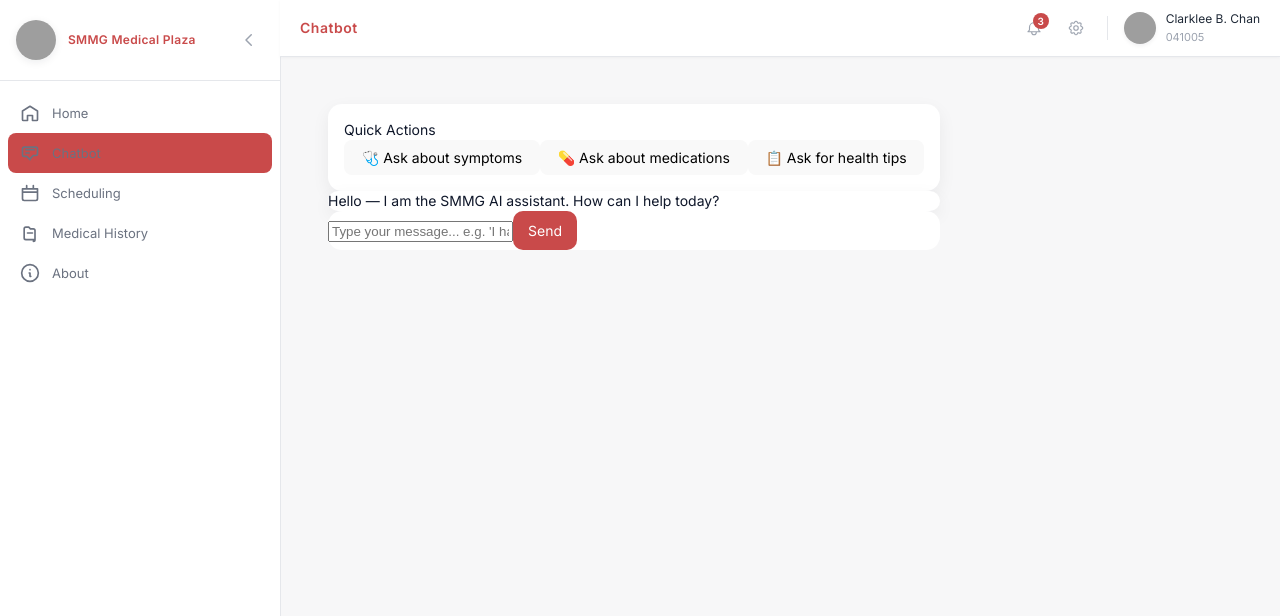
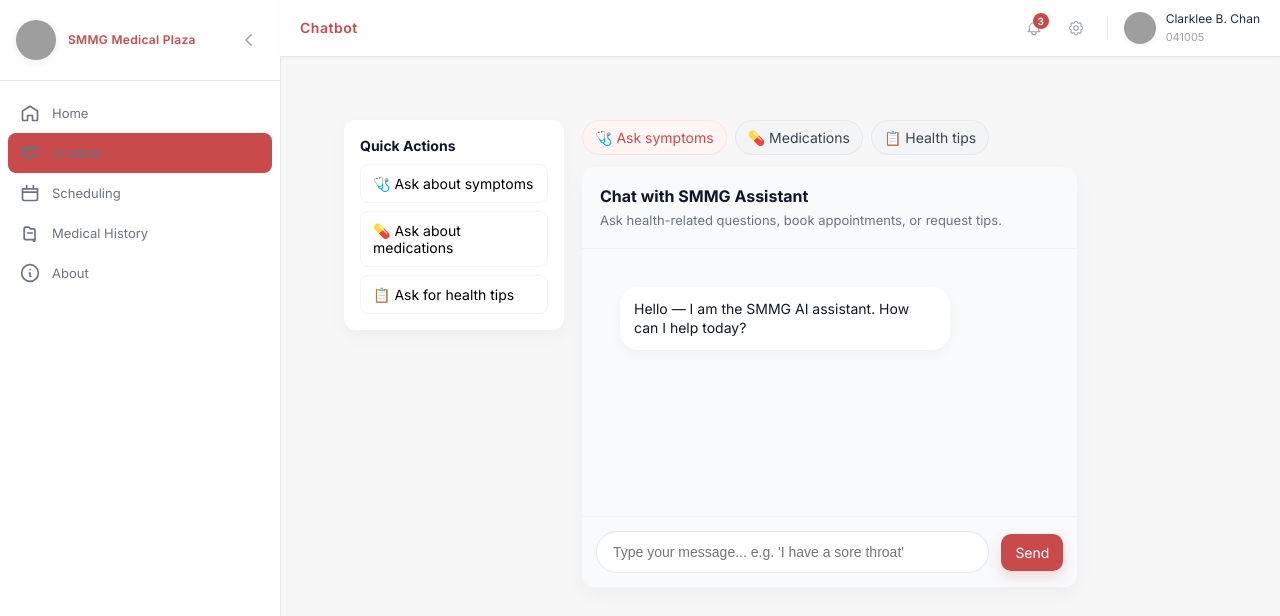
Before and after one commit to JmGinete164/SMMG, a React (Vite) app in the folder health-frontend/: page /chatbot in a window 1280 px wide. Shown: the top 616 px of the page. Built offline with nearby package versions, Linux system fonts and the light colour scheme; grey boxes are pictures that could not be loaded.

Commit message:
Update Chatbot component

```diff
--- a/health-frontend/src/pages/Chatbot.jsx
+++ b/health-frontend/src/pages/Chatbot.jsx
@@ -1,23 +1,20 @@
 import React, { useState, useRef, useEffect } from 'react';
 
-const LeftPanel = ({ onQuick }) => (
-  <aside className="w-80 p-4 card-clean rounded-lg-14">
-    <div className="text-sm font-semibold mb-3">Quick Actions</div>
-    <div className="space-y-2">
-      <button onClick={() => onQuick('I have a headache, what could it be?')} className="w-full text-left p-3 rounded-md hover:bg-gray-50">🩺 Ask about symptoms</button>
-      <button onClick={() => onQuick('What are common side effects of amoxicillin?')} className="w-full text-left p-3 rounded-md hover:bg-gray-50">💊 Ask about medications</button>
-      <button onClick={() => onQuick('Give me some tips for healthy living')} className="w-full text-left p-3 rounded-md hover:bg-gray-50">📋 Ask for health tips</button>
-    </div>
-  </aside>
+const QuickActions = ({ onQuick }) => (
+  <div style={{ display: 'flex', gap: 8, flexWrap: 'wrap' }}>
+    <button onClick={() => onQuick('I have a headache, what could it be?')} style={{ padding: '8px 12px', borderRadius: 999, background: '#FFF5F5', border: '1px solid #FEE2E2', color: '#C94A4A', cursor: 'pointer' }}>🩺 Ask symptoms</button>
+    <button onClick={() => onQuick('What are common side effects of amoxicillin?')} style={{ padding: '8px 12px', borderRadius: 999, background: '#F3F4F6', border: '1px solid #E5E7EB', color: '#374151', cursor: 'pointer' }}>💊 Medications</button>
+    <button onClick={() => onQuick('Give me some tips for healthy living')} style={{ padding: '8px 12px', borderRadius: 999, background: '#F3F4F6', border: '1px solid #E5E7EB', color: '#374151', cursor: 'pointer' }}>📋 Health tips</button>
+  </div>
 );
 
 const ChatWindow = ({ messages }) => {
   const ref = useRef();
   useEffect(() => { if (ref.current) ref.current.scrollTop = ref.current.scrollHeight; }, [messages]);
   return (
-    <div ref={ref} className="flex-1 p-6 flex flex-col gap-4 overflow-auto bg-card rounded-lg-14 shadow-soft" style={{ maxHeight: '62vh' }}>
+    <div ref={ref} style={{ display: 'flex', flexDirection: 'column', gap: 12, overflow: 'auto', padding: 20 }}>
       {messages.map((m, i) => (
-        <div key={i} className={`max-w-3/4 p-3 rounded-2xl ${m.role === 'user' ? 'self-end bg-primary-red-50 text-primary-red' : 'self-start bg-white text-gray-800'} shadow-sm`}>
+        <div key={i} style={{ maxWidth: '72%', padding: '12px 14px', borderRadius: 18, alignSelf: m.role === 'user' ? 'flex-end' : 'flex-start', background: m.role === 'user' ? 'rgba(201,74,74,0.08)' : '#FFFFFF', color: m.role === 'user' ? '#C94A4A' : '#111827', boxShadow: '0 4px 12px rgba(15,23,42,0.04)' }}>
           {m.content}
         </div>
       ))}
@@ -42,17 +39,45 @@ const Chatbot = () => {
   }
 
   return (
-    <div className="flex flex-col md:flex-row gap-6 min-h-0">
-      <div className="md:w-80 flex-shrink-0">
-        <LeftPanel onQuick={(q) => send(q)} />
-      </div>
+    <div style={{ display: 'flex', justifyContent: 'center', padding: 16 }}>
+      <div style={{ width: '100%', maxWidth: 980, display: 'flex', gap: 18 }}>
+        {/* Left quick panel (optional on small screens) */}
+        <div style={{ width: 220, flexShrink: 0 }}>
+          <div style={{ background: '#FFFFFF', padding: 16, borderRadius: 12, boxShadow: '0 6px 18px rgba(15,23,42,0.04)' }}>
+            <div style={{ fontSize: 14, fontWeight: 700, marginBottom: 8 }}>Quick Actions</div>
+            <div style={{ display: 'flex', flexDirection: 'column', gap: 8 }}>
+              <button onClick={() => send('I have a headache, what could it be?')} style={{ textAlign: 'left', padding: '10px 12px', borderRadius: 8, background: 'transparent', border: '1px solid #F3F4F6', cursor: 'pointer' }}>🩺 Ask about symptoms</button>
+              <button onClick={() => send('What are common side effects of amoxicillin?')} style={{ textAlign: 'left', padding: '10px 12px', borderRadius: 8, background: 'transparent', border: '1px solid #F3F4F6', cursor: 'pointer' }}>💊 Ask about medications</button>
+              <button onClick={() => send('Give me some tips for healthy living')} style={{ textAlign: 'left', padding: '10px 12px', borderRadius: 8, background: 'transparent', border: '1px solid #F3F4F6', cursor: 'pointer' }}>📋 Ask for health tips</button>
+            </div>
+          </div>
+        </div>
 
-      <div className="flex-1 flex flex-col gap-3 min-h-0">
-        <ChatWindow messages={messages} />
+        {/* Chat area */}
+        <div style={{ flex: 1, display: 'flex', flexDirection: 'column', gap: 12 }}>
+          {/* Quick actions row aligned with chat area */}
+          <div style={{ display: 'flex', alignItems: 'center', justifyContent: 'flex-start' }}>
+            <QuickActions onQuick={(q) => send(q)} />
+          </div>
 
-        <div className="p-4 flex gap-3 items-center bg-card rounded-lg-14 shadow-sm">
-          <input value={text} onChange={(e) => setText(e.target.value)} className="flex-1 border border-gray-100 rounded-full px-4 py-3" placeholder="Type your message... e.g. 'I have a sore throat'" />
-          <button onClick={() => send(text)} className="btn-primary">Send</button>
+          <div style={{ background: '#F8FAFC', borderRadius: 12, padding: 0, display: 'flex', flexDirection: 'column', minHeight: 420, boxShadow: '0 8px 20px rgba(15,23,42,0.04)' }}>
+            <div style={{ padding: 18, borderBottom: '1px solid #EEF2F7' }}>
+              <div style={{ fontSize: 16, fontWeight: 700 }}>Chat with SMMG Assistant</div>
+              <div style={{ fontSize: 13, color: '#6B7280', marginTop: 4 }}>Ask health-related questions, book appointments, or request tips.</div>
+            </div>
+
+            <div style={{ flex: 1, padding: 18, display: 'flex', flexDirection: 'column' }}>
+              <ChatWindow messages={messages} />
+            </div>
+
+            {/* Input area */}
+            <div style={{ padding: 14, borderTop: '1px solid #EEF2F7', display: 'flex', alignItems: 'center' }}>
+              <div style={{ flex: 1, display: 'flex', alignItems: 'center' }}>
+                <input value={text} onChange={(e) => setText(e.target.value)} placeholder="Type your message... e.g. 'I have a sore throat'" style={{ width: '100%', padding: '12px 16px', borderRadius: 999, border: '1px solid #E6E9EE', boxShadow: 'inset 0 1px 0 rgba(15,23,42,0.02)', fontSize: 14, outline: 'none' }} />
+              </div>
+              <button onClick={() => send(text)} style={{ marginLeft: 12, padding: '10px 14px', borderRadius: 10, background: '#C94A4A', color: '#fff', border: 'none', cursor: 'pointer', boxShadow: '0 6px 14px rgba(201,74,74,0.18)' }}>Send</button>
+            </div>
+          </div>
         </div>
       </div>
     </div>
```
